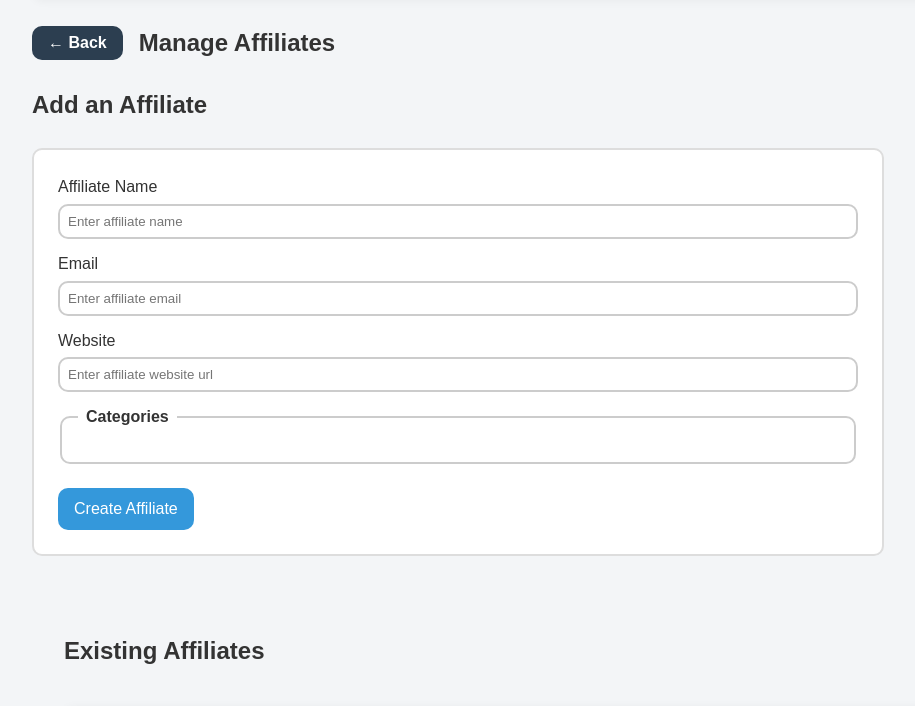
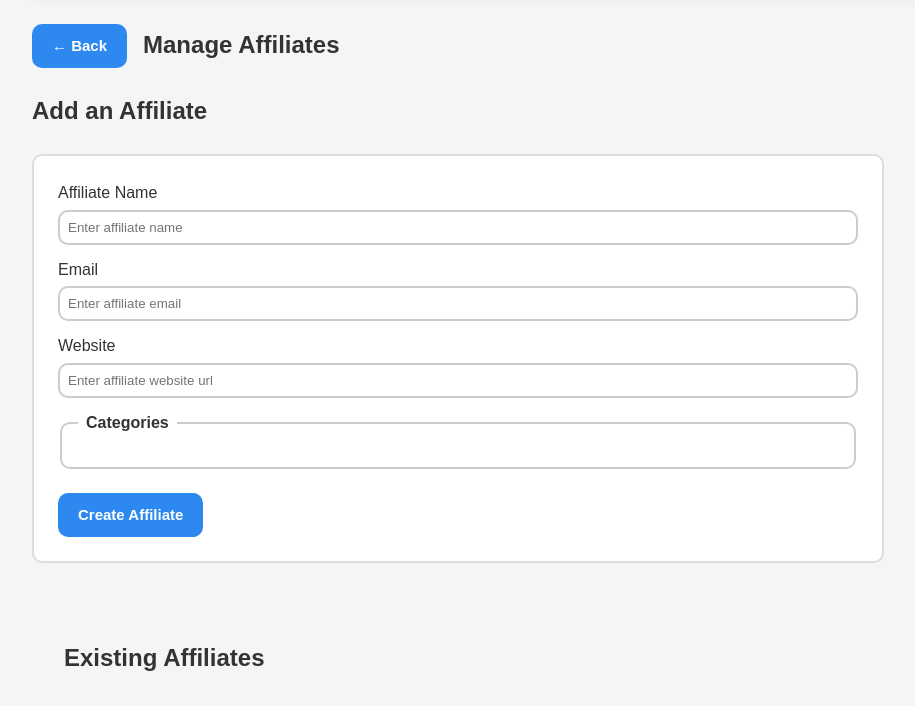
Before and after one commit to umamasaif09/Jobeet, a CodeIgniter app: page /database/admin/affiliates in a window 1280 px wide. Shown: the part 104-810 px from the top of the page, without its empty margins (58-973 px from the left). Run offline with CodeIgniter, Linux system fonts and the light colour scheme; data that the repository does not hold is empty.

Commit message:
Update UI: make buttons consistent on all pages

```diff
--- a/application/views/admin/affiliates.php
+++ b/application/views/admin/affiliates.php
@@ -4,7 +4,7 @@
     <form action="<?php echo site_url("admin/createAffiliate"); ?>" method="POST" class="admin-form">
 
             <?php $this->load->view("partials/affiliates_form_fields"); ?>
-        <button type="submit" clas="btn-primary"><?= $this->lang->line("create_affiliate"); ?></button>
+        <button type="submit" class="btn btn-primary"><?= $this->lang->line("create_affiliate"); ?></button>
     </form>
 
 
@@ -44,24 +44,24 @@
                         <td><?php echo $affiliate["created_at"]; ?></td>
 
                         <td class ="actions">
-                            <a href="<?php echo site_url("admin/editAffiliate/".$affiliate["id"]) ?>" class="btn-warning">
+                            <a href="<?php echo site_url("admin/editAffiliate/".$affiliate["id"]) ?>" class="btn btn-warning">
                                 <?= $this->lang->line("edit"); ?>
                             </a>
 
                             <a href="<?php echo site_url("admin/deleteAffiliate/".$affiliate["id"]) ?>"
                                 onclick="return confirm('Delete this affiliate?')"
-                                class="btn-danger">
+                                class="btn btn-danger">
 
                                 <?= $this->lang->line("delete"); ?>
                             </a>
 
                             <?php if($affiliate["is_active"]) {?>
-                                <a href="<?php echo site_url("admin/disableAffiliate/".$affiliate["id"]) ?>" class="btn-warning">
+                                <a href="<?php echo site_url("admin/disableAffiliate/".$affiliate["id"]) ?>" class="btn btn-warning">
 
                                         <?= $this->lang->line("disable"); ?>
                                 </a>
                             <?php } else { ?>
-                                <a href="<?php echo site_url("admin/activateAffiliate/".$affiliate["id"]) ?>" class="btn-success" >
+                                <a href="<?php echo site_url("admin/activateAffiliate/".$affiliate["id"]) ?>" class="btn btn-success" >
 
                                         <?= $this->lang->line("activate"); ?>
                                 </a>
--- a/application/views/admin/categories.php
+++ b/application/views/admin/categories.php
@@ -10,7 +10,7 @@
                 </div>
 
 
-                <button type="submit" class="btn-primary"><?= $this->lang->line("create_category"); ?></button>
+                <button type="submit" class="btn btn-primary"><?= $this->lang->line("create_category"); ?></button>
             </form>
         </section>
 
@@ -33,13 +33,13 @@
                                 <td><?php echo $category["name"]; ?></td>
 
                                 <td class="actions">
-                                    <a href="<?php echo site_url("admin/editCategory/".$category["id"]) ?>" class="btn-warning">
+                                    <a href="<?php echo site_url("admin/editCategory/".$category["id"]) ?>" class="btn btn-warning">
                                         <?= $this->lang->line("edit"); ?>
                                     </a>
 
                                     <a href="<?php echo site_url("admin/deleteCategory/".$category["id"]) ?>"
                                         onclick="return confirm('Delete this category?')"
-                                        class="btn-danger">
+                                        class="btn btn-danger">
 
                                         <?= $this->lang->line("delete"); ?>
                                     </a>
--- a/application/views/admin/dashboard.php
+++ b/application/views/admin/dashboard.php
@@ -2,9 +2,6 @@
 <div class = "admin-title">
     <h1><?php echo $this->lang->line("dashboard"); ?></h1>
 </div>
-
-
-
 
 
     <section class="dashboard">
--- a/application/views/admin/editAffiliate.php
+++ b/application/views/admin/editAffiliate.php
@@ -4,5 +4,5 @@
         <?php $this->load->view("partials/affiliates_form_fields"); ?>
 
 
-        <button type="submit" clas="btn-primary"><?= $this->lang->line("update_effiliate"); ?></button>
+        <button type="submit" clas="btn btn-primary"><?= $this->lang->line("update_effiliate"); ?></button>
     </form>
--- a/application/views/admin/editCategory.php
+++ b/application/views/admin/editCategory.php
@@ -7,5 +7,5 @@
         <input type="text" name= "category_name" placeholder="Enter category name" required>
     </div>
 
-    <button type="submit" class="btn-primary"><?= $this->lang->line("update_category"); ?></button>
+    <button type="submit" class="btn btn-primary"><?= $this->lang->line("update_category"); ?></button>
 </form>
--- a/application/views/jobs/createJob.php
+++ b/application/views/jobs/createJob.php
@@ -4,6 +4,6 @@
 
     <?php $this->load->view("partials/job_form_fields"); ?>
 
-    <button type="submit" class="btn-primary">Preview Job</button>
+    <button type="submit" class="btn btn-primary">Preview Job</button>
 
 </form>
--- a/application/views/jobs/editForm.php
+++ b/application/views/jobs/editForm.php
@@ -13,7 +13,7 @@
 
 
 
-        <button type="submit" class="btn-primary">Update Job</button>
+        <button type="submit" class="btn btn-primary">Update Job</button>
 
 
     </form>
@@ -23,6 +23,6 @@
                 <input type="hidden" name="id" value= "<?php echo $job["id"]; ?>">
                 <input type="hidden" name="token" value= "<?php echo $job["token"]; ?>">
 
-                <button type="submit" class="btn-primary">Extend Job for 30 days</button>
+                <button type="submit" class="btn btn-primary">Extend Job for 30 days</button>
             </form>
     <?php }?>
--- a/application/views/jobs/preview.php
+++ b/application/views/jobs/preview.php
@@ -5,5 +5,5 @@
         <?php $this->load->view("partials/preview_submit_form"); ?>
 
 
-        <button type="submit" class="btn-primary">Create Job Post</button>
+        <button type="submit" class="btn btn-primary">Create Job Post</button>
     </form>
--- a/application/views/partials/header.php
+++ b/application/views/partials/header.php
@@ -8,10 +8,10 @@
 
     <form method = "GET" action="<?php echo site_url("jobs/search"); ?>" class="search-form">
     <input type="text" name="keyword" placeholder = "Live Search" required>
-    <button type="submit" class="btn-primary">Search Keyword</button>
+    <button type="submit" class="btn btn-primary">Search Keyword</button>
     </form>
 
-    <a href="<?php echo site_url("jobs/createJob"); ?>" class="btn-primary">
+    <a href="<?php echo site_url("jobs/createJob"); ?>" class="btn btn-primary">
         Post a Job
     </a>
 </nav>
--- a/application/views/partials/pageHeader.php
+++ b/application/views/partials/pageHeader.php
@@ -1,7 +1,7 @@
 
 <div class="page-header">
 
-    <button onclick= "history.back()" class="btn">← Back</button>
+    <button onclick= "history.back()" class="btn btn-primary">← Back</button>
 
     <?php if(isset($title)) {?>
 
--- a/assets/css/style.css
+++ b/assets/css/style.css
@@ -211,34 +211,32 @@ textarea{
 }
 
 /* ===== BUTTONS ===== */
-button{
-    background: #3498db;
-    color: white;
+
+
+.btn{
+    display: inline-flex;
+    align-items: center;
+    justify-content: center;
+
+    padding: 10px 20px;
+    border-radius:10px;
     border: none;
-    padding: 12px 16px;
-    border-radius: 10px;
+    font-size: 15px;
+    font-weight: 600;
+
+    text-decoration: none;
     cursor: pointer;
-    font-size: 16px
-}
 
-button:hover{
-    background: #2980b9;
-}
+    transition: .2s ease;
 
-.btn,
-.btn-primary,
-.btn-danger,
-.btn-warning,
-.btn-success{
-    display: inline-block;
-    text-decoration: none;
-    padding: 12px 24px;
-    border-radius: 10px;
-    border: none;
-    cursor: pointer;
-    font-size: 16px;
-    transition: .25s;
-    font-weight: 600;
+    /* remove default styles */
+    color: inherit;
+    background: transparent;
+    font-family: inherit;
+    line-height: inherit;
+
+    appearance: none;
+    -webkit-appearance: none;
 }
 
 .btn-primary{
@@ -283,18 +281,8 @@ color: white;
     transform: translateY(-1px);
 }
 
-.btn{
-    display: inline-block;
-    padding: 8px 16px;
-    background: #2c3e50;
-    color: white;
+.btn:hover{
     text-decoration: none;
-    border-radius:10px;
-    transition: .2s;
-}
-
-.btn-hover{
-    background: #3498db;
     transform: translateY(-1px);
 }
 
```
Also changed, not shown: application/views/admin/jobs.php (+4 -4 lines).
